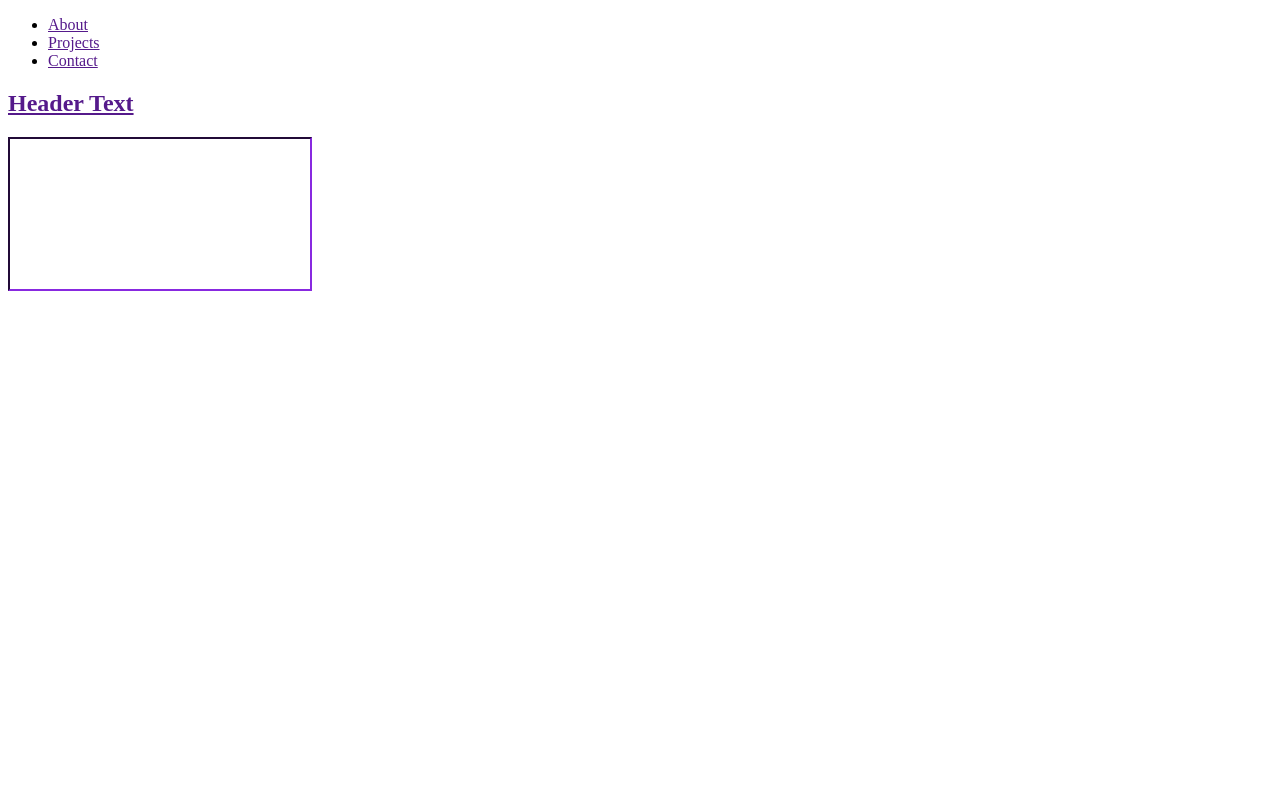
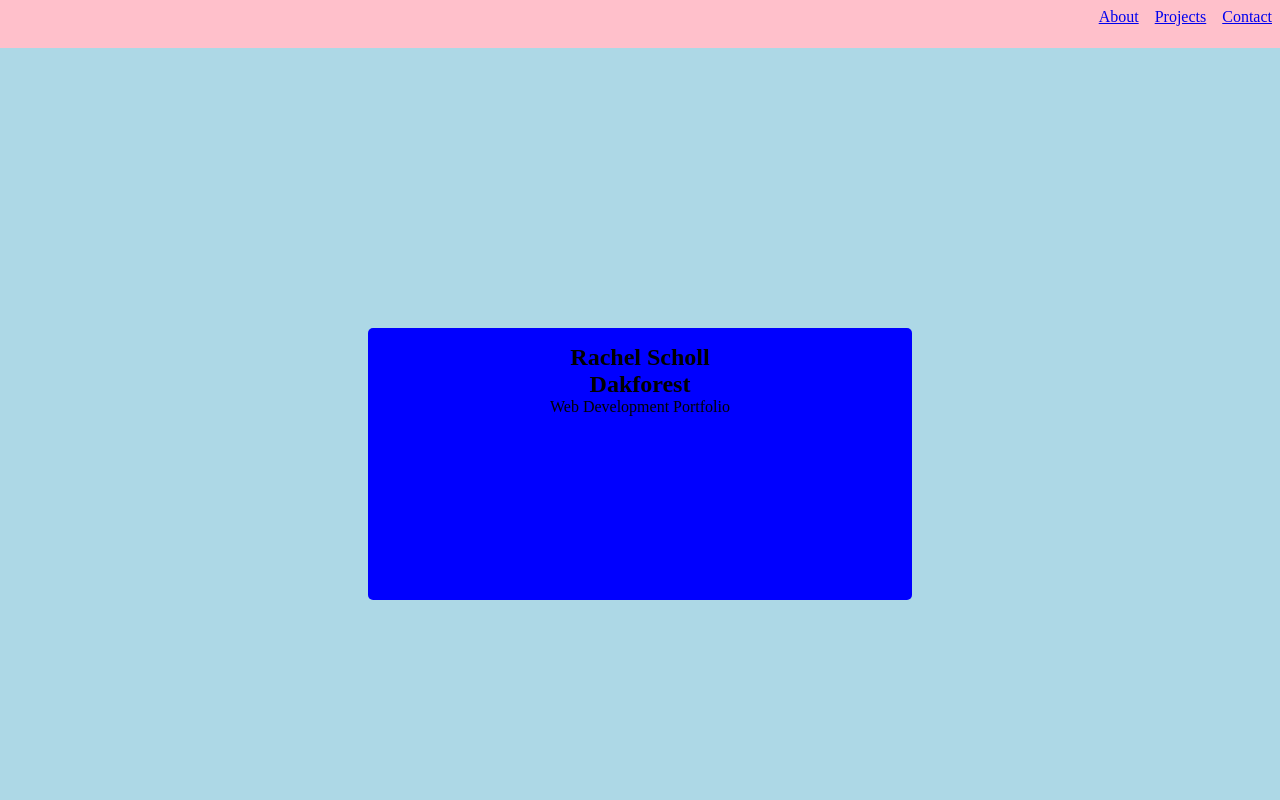
Before and after one commit to Dakforest/fcc_portfolio, a plain HTML site: page index.html in a window 1280 px wide. Shown: the top 800 px of the page. Drawn offline with Linux system fonts and the light colour scheme.

Commit message:
Completed and passed all tests required by FreeCodeCamp web site. Begun design and content.

```diff
--- a/css.css
+++ b/css.css
@@ -0,0 +1,54 @@
+*{margin:0;}
+
+:root {
+	--color:;
+	--text-color:;
+	--back1:pink;
+	--back2:lightblue;
+	--nav-height:3em;
+
+	--wlcm-height:100vh;
+	--wlcm-card-height:30vh;
+}
+
+#nav-wrapper {
+	position:fixed;
+	top:0;
+	left:0;
+	width:100%;
+	height:var(--nav-height);
+	background-color:var(--back1);
+}
+
+ul {
+	display:flex;
+	justify-content:flex-end;
+}
+
+ul li {
+	text-decoration:none;
+	list-style:none;
+	padding:.5em;
+}
+
+#welcome-wrapper{
+	margin-top:var(--nav-height);
+	height:var(--wlcm-height);
+	background-color:var(--back2);
+}
+
+#welcome {
+	width:40vw;
+	height:var(--wlcm-card-height);
+	margin:auto;
+	position:relative;
+	top:calc(calc(var(--wlcm-height) / 2 ) - calc(var(--wlcm-card-height) / 2));
+	background-color:blue;
+	border-radius:5px;
+	text-align:center;
+	padding:1em;
+}
+
+@media (max-width:800px) {
+
+}
--- a/index.html
+++ b/index.html
@@ -1,7 +1,7 @@
 <!DOCTYPE html>
 <html>
 	<head>
-		<link rel="stylesheet" type="text/css" src="css.css" />
+		<link rel="stylesheet" type="text/css" href="css.css" />
 		<title>Dakforest's Coding Portfolio</title>
 	</head>
 	<body>
@@ -11,9 +11,9 @@
 				<div id="nav-wrapper">
 					<nav id="navbar">
 						<ul>
-							<li><a href="">About</li>
-							<li><a href="">Projects</li>
-							<li><a href="">Contact</li>
+							<li><a href="#welcome-section">About</a></li>
+							<li><a href="#projects">Projects</a></li>
+							<li><a href="#contact">Contact</a></li>
 						</ul>
 					</nav>
 				</div>
@@ -22,20 +22,34 @@
 		<main>
 			<div id="welcome-wrapper">
 				<section id="welcome-section">
-					<h1>Header Text</h1>
+					<div id="welcome">
+						<h1>Rachel Scholl</h1>
+						<h2>Dakforest</h2>
+						<p>Web Development Portfolio</p>
+					</div>
 				</section>
 			</div>
 			<div id="projects-wrapper">
 				<section id="projects">
 					<div id="project-grid">
 						<div class="project-tile">
-							<a href="" target="_blank"><iframe class="preview" src="" title="" /></a>
+							<a href="" target="_blank"><iframe class="preview" src="" title=""></iframe></a>
 							<h2>Preview</h2>
 						</div>
 
 					</div>
 				</section>
 			</div>
+			<div id="contact-wrapper">
+				<section id="contact">
+					<ul>
+						<li><a href="https://github.com/Dakforest" id="profile-link" target="_blank"><img src="https://github.githubassets.com/images/modules/logos_page/GitHub-Logo.png" alt="GitHub Logo" /></a></li>
+						<li><a href="" target="_blank">test</li>
+						<li><a href="" target="_blank"></li>
+						<li><a href="" target="_blank"></li>
+					</ul>
+				</section>
+			</div>
 		</main>
 	</body>
 </html>
```
